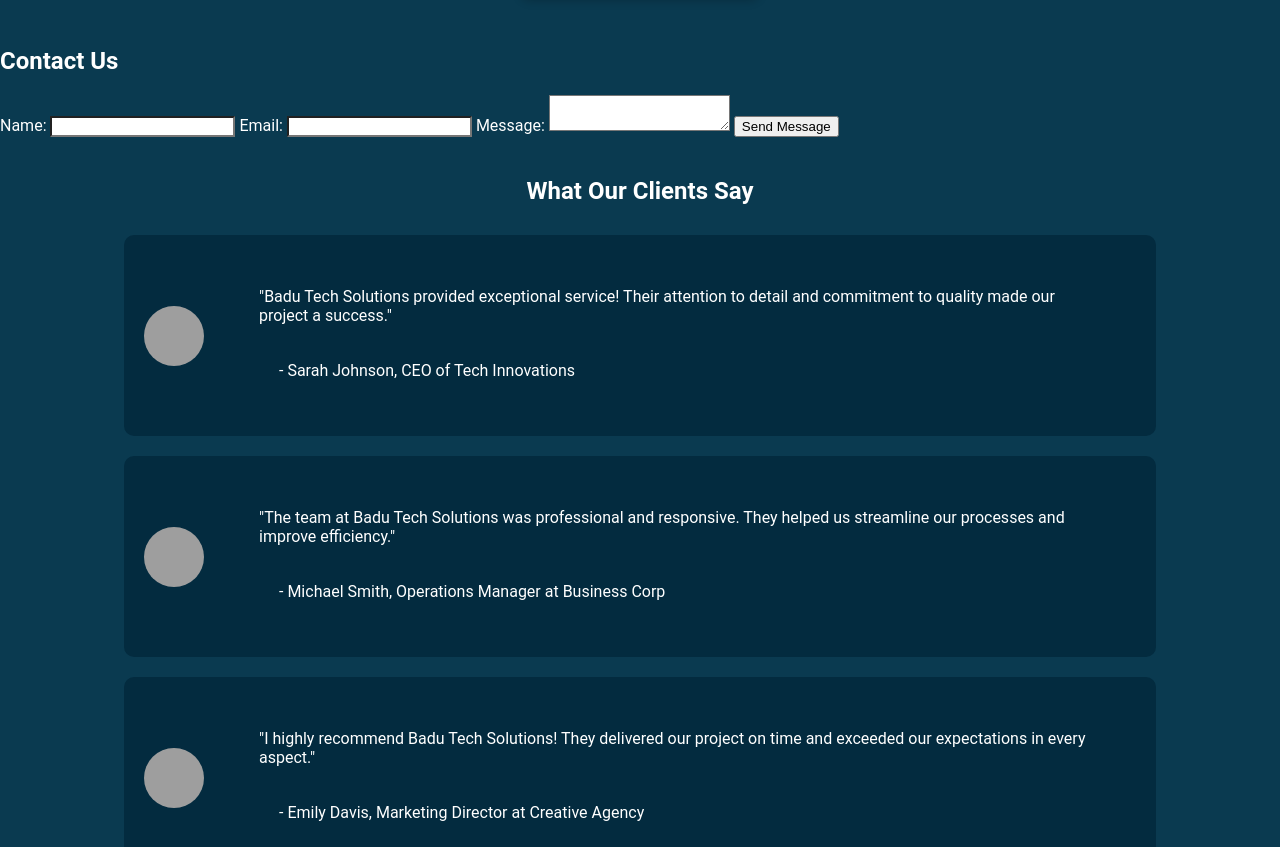
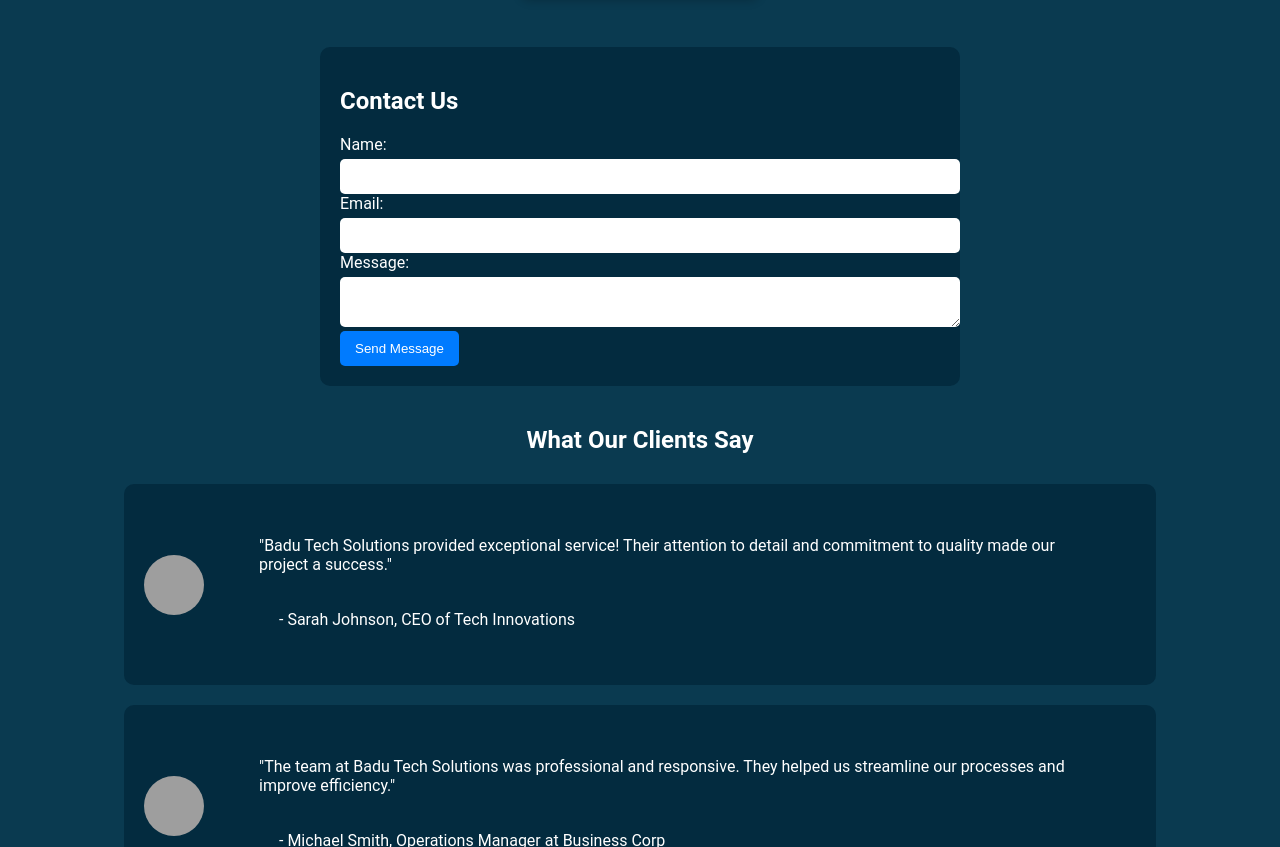
Before and after one commit to badu12-png/BaduTechSolutionsV2, a plain HTML site: page index.html in a window 1280 px wide. Shown: the part 1457-2304 px from the top of the page. Drawn offline with Linux system fonts and the light colour scheme; grey boxes are pictures that could not be loaded; a web font is replaced by a local one.

Commit message:
Removed blogs and projects sections; updated contact form styling and layout

```diff
--- a/styles.css
+++ b/styles.css
@@ -267,3 +267,45 @@ footer {
 .testimonial {
     width: 80%; /* Use percentage instead of fixed pixels */
 }
+
+#contact {
+    max-width: 600px; /* Set a maximum width for the contact form */
+    margin: 20px auto; /* Center the form horizontally */
+    padding: 20px; /* Add padding around the form */
+    background-color: #032B3F; /* Background color for contrast */
+    border-radius: 10px; /* Rounded corners */
+    color: white; /* Text color */
+}
+
+.form-group {
+    margin-bottom: 15px; /* Space between form fields */
+}
+
+label {
+    display: block; /* Make labels block elements */
+    margin-bottom: 5px; /* Space between label and input */
+}
+
+input[type="text"],
+input[type="email"],
+textarea {
+    width: 100%; /* Full width of the container */
+    padding: 10px; /* Padding inside the input fields */
+    border: none; /* Remove default border */
+    border-radius: 5px; /* Rounded corners for inputs */
+    background-color: #fff; /* Background color for inputs */
+    color: #000; /* Text color for inputs */
+}
+
+button {
+    background-color: #007BFF; /* Button color */
+    color: white; /* Button text color */
+    padding: 10px 15px; /* Padding for the button */
+    border: none; /* Remove default border */
+    border-radius: 5px; /* Rounded corners for the button */
+    cursor: pointer; /* Change cursor on hover */
+}
+
+button:hover {
+    background-color: #0056b3; /* Darker button color on hover */
+}
```
